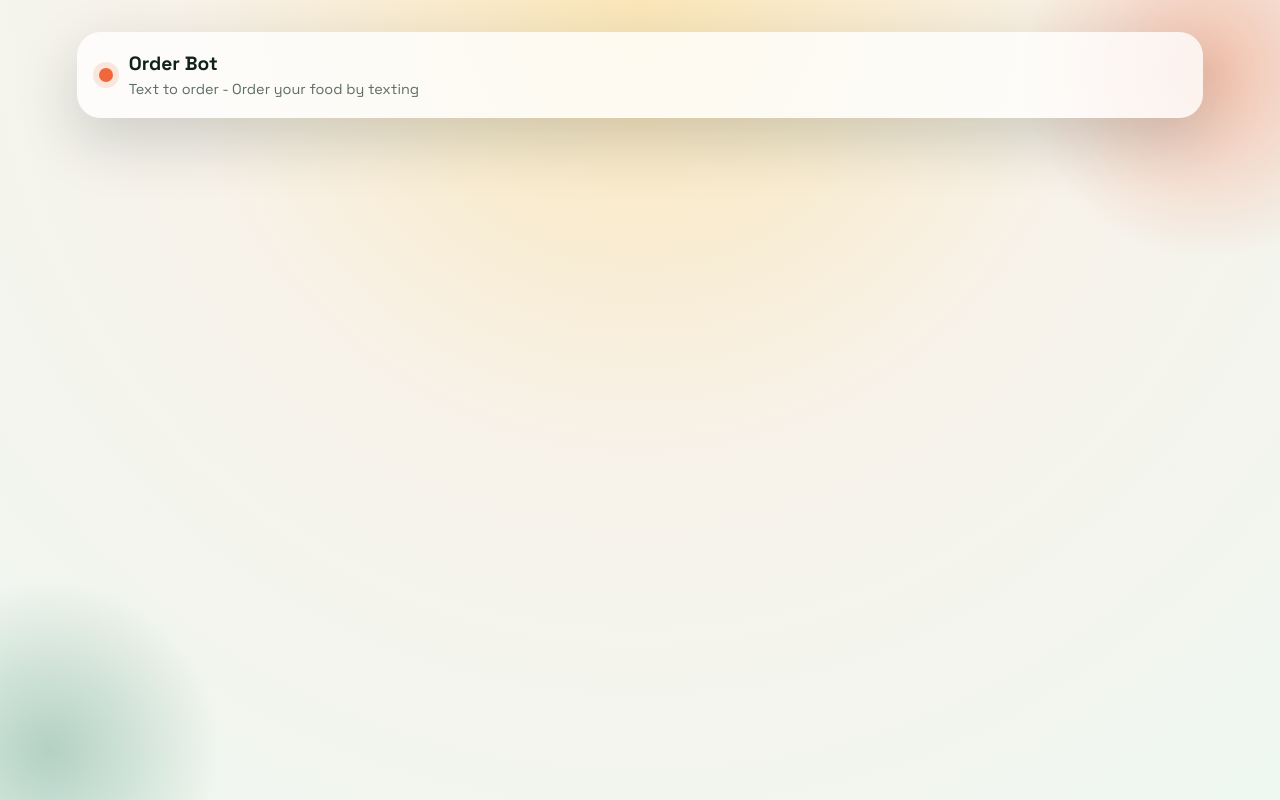
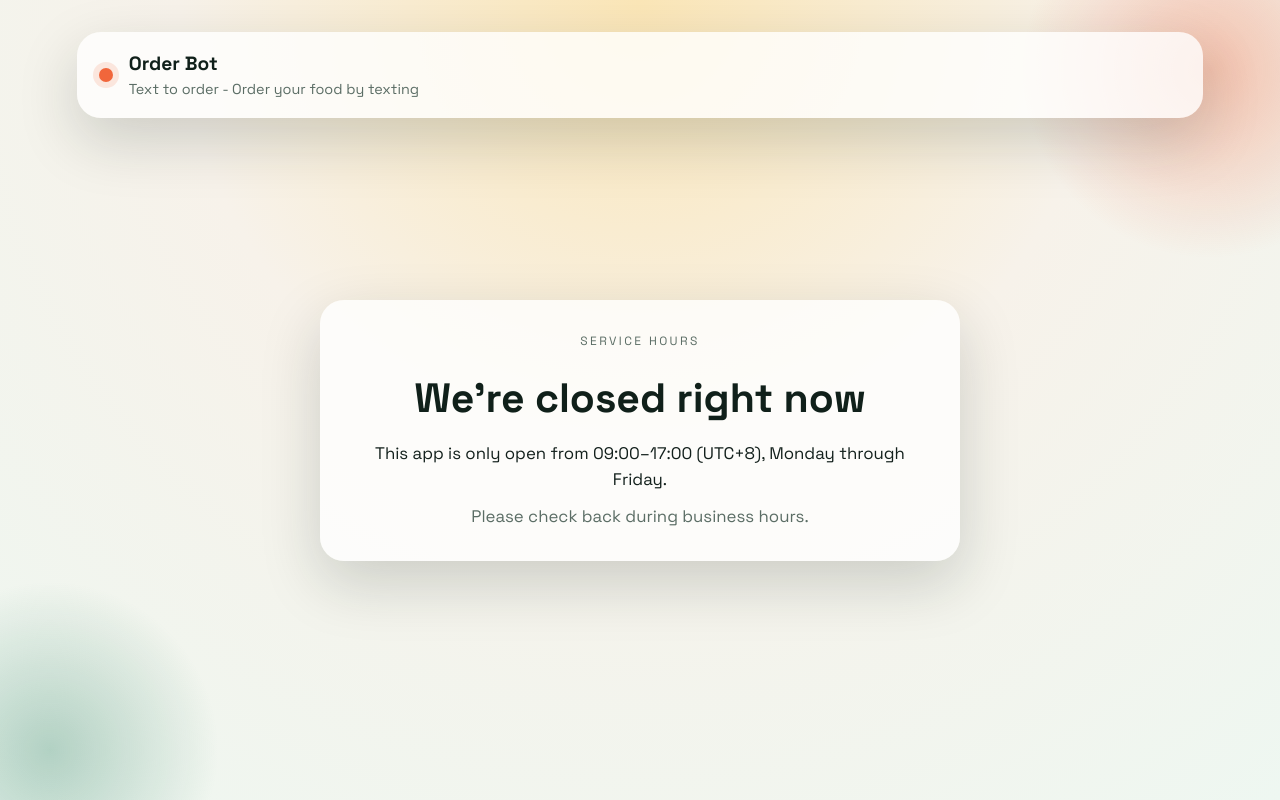
Before and after one commit to RockkLee/order-bot, a Vue app in the folder order-bot-frontend/: page /closed in a window 1280 px wide. Built offline with nearby package versions, Linux system fonts and the light colour scheme; no server answers; the HTML template or start-up script is replaced by a standard one.

Commit message:
Only run the app during 09:00~17:00 (UTC+8), Mon.~Fri.

```diff
--- a/order-bot-frontend/src/router/index.ts
+++ b/order-bot-frontend/src/router/index.ts
@@ -4,6 +4,9 @@ import CSide from '../views/CSide.vue'
 import BLogin from '../views/BLogin.vue'
 import BSignup from '../views/BSignup.vue'
 import BDashboard from '../views/BDashboard.vue'
+import ClosedNotice from '../views/ClosedNotice.vue'
+
+import { isBusinessOpenUtc8 } from '../utils/businessHours'
 
 const router = createRouter({
   history: createWebHistory(import.meta.env.BASE_URL),
@@ -33,21 +36,33 @@ const router = createRouter({
       component: BDashboard,
       meta: { requiresAuth: true },
     },
+    {
+      path: '/closed',
+      name: 'closed',
+      component: ClosedNotice,
+    },
   ],
 })
 
 function isLoggedIn(): boolean {
-  return Boolean(localStorage.getItem("access_token"));
+  return Boolean(localStorage.getItem('access_token'))
 }
 
 router.beforeEach((to) => {
+  if (!isBusinessOpenUtc8() && to.name !== 'closed') {
+    return {
+      name: 'closed',
+      query: { redirect: to.fullPath },
+    }
+  }
+
   if (to.meta.requiresAuth && !isLoggedIn()) {
     return {
-      name: "b-login", // name of a router
+      name: 'b-login', // name of a router
       query: { redirect: to.fullPath }, // so you can return after login
-    };
+    }
   }
-  return true;
-});
+  return true
+})
 
 export default router
--- a/order-bot-frontend/src/utils/api.ts
+++ b/order-bot-frontend/src/utils/api.ts
@@ -1,8 +1,14 @@
-import { useRouter } from 'vue-router'
+import router from '@/router'
+import { isBusinessOpenUtc8 } from '@/utils/businessHours'
 
-const API_BASE = import.meta.env.VITE_API_BASE_URL ?? ''
+const redirectToClosed = () => {
+  if (router.currentRoute.value.name === 'closed') return
 
-const router = useRouter()
+  router.push({
+    name: 'closed',
+    query: { redirect: router.currentRoute.value.fullPath },
+  })
+}
 
 type ApiMethod = 'GET' | 'POST' | 'PUT' | 'PATCH' | 'DELETE'
 
@@ -35,6 +41,10 @@ export const isControlledErr = (x: unknown): x is Err => {
 export const fetchApi = async <T>(basePath: string, path: string, options: FetchApiOptions<T>) => {
   const { method = 'PUT', req, jwt, headers, wrapReq = true, errMsg } = options
 
+  if (!isBusinessOpenUtc8()) {
+    redirectToClosed()
+  }
+
   console.log(`${basePath}${path}`)
   const response = await fetch(`${basePath}${path}`, {
     method,
@@ -63,6 +73,10 @@ export const fetchApi = async <T>(basePath: string, path: string, options: Fetch
 export const fetchAuthApi = async <T>(basePath: string, path: string, options: FetchApiOptions<T>) => {
   const { method = 'PUT', req, jwt, headers, wrapReq = true, errMsg } = options
 
+  if (!isBusinessOpenUtc8()) {
+    redirectToClosed()
+  }
+
   console.log(`${basePath}${path}`)
   const response = await fetch(`${basePath}${path}`, {
     method,
--- /dev/null
+++ b/order-bot-frontend/src/utils/businessHours.ts
@@ -0,0 +1,19 @@
+const HAS_CLOSE_SCHEDULE = import.meta.env.VITE_HAS_CLOSE_SCHEDULE === "true"
+const UTC8_OFFSET_MINUTES = 8 * 60
+const OPEN_HOUR_UTC8 = 9
+const CLOSE_HOUR_UTC8 = 17
+
+export const isBusinessOpenUtc8 = (): boolean => {
+  const now = new Date()
+  const utcMs = now.getTime() + now.getTimezoneOffset() * 60_000
+  const utc8 = new Date(utcMs + UTC8_OFFSET_MINUTES * 60_000)
+  const day = utc8.getDay() // 0=Sun, 1=Mon ... 6=Sat
+  const hour = utc8.getHours()
+  console.log(utc8)
+  console.log(day)
+  console.log(hour)
+  const isWeekday = day >= 1 && day <= 5
+  const isWithinHours = hour >= OPEN_HOUR_UTC8 && hour < CLOSE_HOUR_UTC8
+
+  return (isWeekday && isWithinHours) || !HAS_CLOSE_SCHEDULE
+}
--- /dev/null
+++ b/order-bot-frontend/src/views/ClosedNotice.vue
@@ -0,0 +1,57 @@
+<template>
+  <section class="closed-shell">
+    <div class="closed-card">
+      <p class="eyebrow">Service hours</p>
+      <h1>We’re closed right now</h1>
+      <p class="closed-copy">
+        This app is only open from 09:00–17:00 (UTC+8), Monday through Friday.
+      </p>
+      <p class="closed-copy muted">
+        Please check back during business hours.
+      </p>
+    </div>
+  </section>
+</template>
+
+<style scoped>
+.closed-shell {
+  min-height: 70vh;
+  display: grid;
+  place-items: center;
+  padding: 32px 16px;
+}
+
+.closed-card {
+  width: min(640px, 100%);
+  background: var(--card);
+  padding: 32px;
+  border-radius: var(--radius-lg);
+  box-shadow: var(--shadow);
+  display: grid;
+  gap: 12px;
+  text-align: center;
+}
+
+h1 {
+  margin: 6px 0 0;
+  font-size: clamp(1.8rem, 3.2vw, 2.6rem);
+}
+
+.closed-copy {
+  margin: 0;
+  color: var(--ink);
+  font-size: 1.05rem;
+}
+
+.muted {
+  color: var(--muted);
+}
+
+.eyebrow {
+  margin: 0;
+  font-size: 0.75rem;
+  letter-spacing: 0.2em;
+  text-transform: uppercase;
+  color: var(--muted);
+}
+</style>
```
Also changed, not shown: 2 other files (tests, documents, lock files or other folders).
